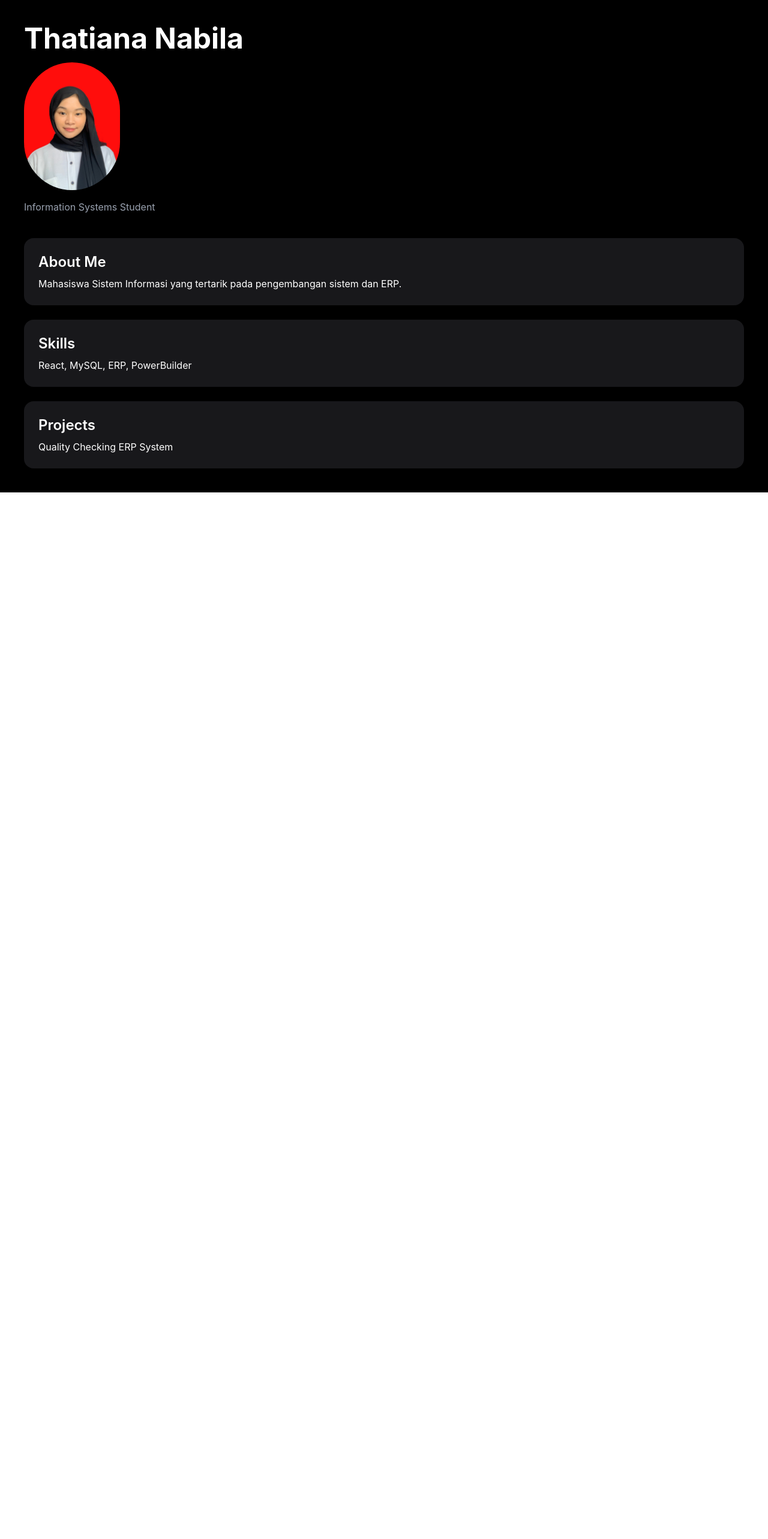
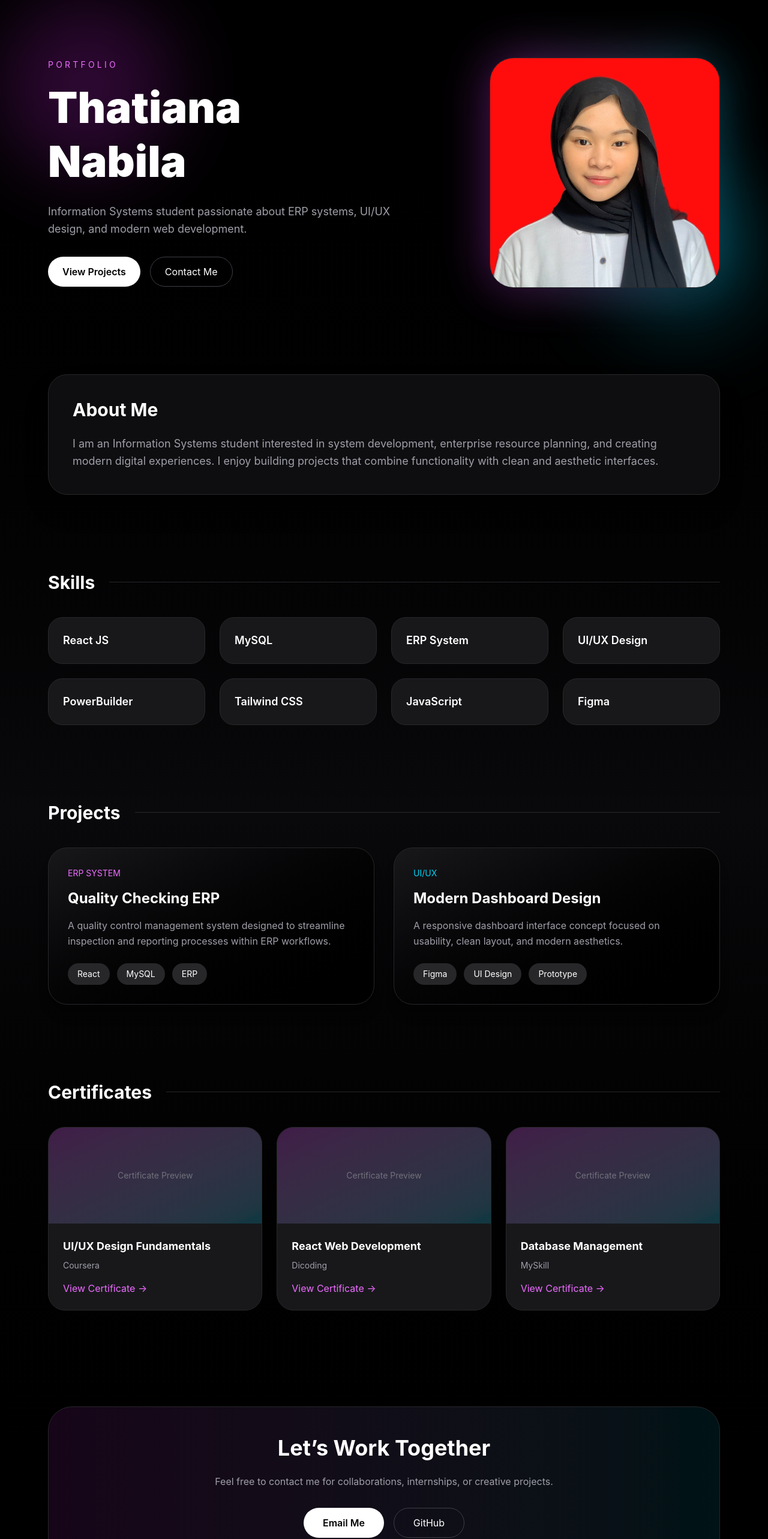
Before and after one commit to thatiananabila/Portofolio, a React (Vite) app: page / in a window 1280 px wide. Shown: the top 2566 px of the page at 60% size. Before the commit the page ends 821 px from the top, so only its background shows below. Built offline with nearby package versions, Linux system fonts and the light colour scheme.

Commit message:
update portfolio design

```diff
--- a/src/App.jsx
+++ b/src/App.jsx
@@ -1,54 +1,228 @@
-import foto from './assets/Thatiana.jpg'
-
 export default function App() {
   return (
-    <div className="min-h-screen bg-black text-white p-10">
-      <h1 className="text-5xl font-bold mb-4">
-        Thatiana Nabila
+    <div className="min-h-screen bg-gradient-to-b from-black via-zinc-950 to-black text-white overflow-hidden">
+      {/* HERO */}
+      <section className="px-8 md:px-20 pt-24 pb-20 relative">
+        <div className="absolute top-0 left-0 w-72 h-72 bg-fuchsia-500/20 rounded-full blur-3xl" />
+        <div className="absolute bottom-0 right-0 w-72 h-72 bg-cyan-500/20 rounded-full blur-3xl" />
+
+        <div className="relative z-10 flex flex-col md:flex-row items-center justify-between gap-14">
+          <div className="max-w-2xl">
+            <p className="text-fuchsia-400 mb-4 tracking-[0.3em] uppercase text-sm">
+              Portfolio
+            </p>
+
+            <h1 className="text-5xl md:text-7xl font-black leading-tight mb-6">
+              Thatiana
+              <br />
+              Nabila
             </h1>
 
-<img
-  src={foto}
-  alt="foto"
-  className="w-40 rounded-full mb-4"
-/>
-
-      <p className="text-gray-400 mb-10">
-        Information Systems Student
+            <p className="text-zinc-400 text-lg leading-relaxed mb-8 max-w-xl">
+              Information Systems student passionate about ERP systems,
+              UI/UX design, and modern web development.
             </p>
 
-      <div className="grid gap-6">
-        <div className="bg-zinc-900 p-6 rounded-2xl">
-          <h2 className="text-2xl font-semibold mb-2">
-            About Me
-          </h2>
+            <div className="flex gap-4 flex-wrap">
+              <button className="bg-white text-black px-6 py-3 rounded-full font-semibold hover:scale-105 transition duration-300">
+                View Projects
+              </button>
 
-          <p>
-            Mahasiswa Sistem Informasi yang tertarik pada
-            pengembangan sistem dan ERP.
+              <button className="border border-zinc-700 px-6 py-3 rounded-full hover:bg-zinc-900 transition duration-300">
+                Contact Me
+              </button>
+            </div>
+          </div>
+
+          <div className="relative">
+            <div className="absolute inset-0 bg-gradient-to-r from-fuchsia-500 to-cyan-500 rounded-[40px] blur-2xl opacity-40" />
+
+            <img
+              src="/src/assets/Thatiana.jpg"
+              alt="profile"
+              className="relative w-72 h-72 md:w-96 md:h-96 object-cover rounded-[40px] border border-zinc-800 shadow-2xl"
+            />
+          </div>
+        </div>
+      </section>
+
+      {/* ABOUT */}
+      <section className="px-8 md:px-20 py-16">
+        <div className="bg-zinc-900/60 border border-zinc-800 rounded-[32px] p-10 backdrop-blur-xl shadow-2xl">
+          <h2 className="text-3xl font-bold mb-6">About Me</h2>
+
+          <p className="text-zinc-400 leading-relaxed text-lg">
+            I am an Information Systems student interested in system
+            development, enterprise resource planning, and creating modern
+            digital experiences. I enjoy building projects that combine
+            functionality with clean and aesthetic interfaces.
           </p>
         </div>
+      </section>
 
-        <div className="bg-zinc-900 p-6 rounded-2xl">
-          <h2 className="text-2xl font-semibold mb-2">
-            Skills
-          </h2>
-
-          <p>
-            React, MySQL, ERP, PowerBuilder
-          </p>
+      {/* SKILLS */}
+      <section className="px-8 md:px-20 py-16">
+        <div className="flex items-center justify-between mb-10">
+          <h2 className="text-3xl font-bold">Skills</h2>
+          <div className="h-[1px] bg-zinc-800 flex-1 ml-6" />
         </div>
 
-        <div className="bg-zinc-900 p-6 rounded-2xl">
-          <h2 className="text-2xl font-semibold mb-2">
-            Projects
-          </h2>
+        <div className="grid md:grid-cols-4 gap-6">
+          {[
+            'React JS',
+            'MySQL',
+            'ERP System',
+            'UI/UX Design',
+            'PowerBuilder',
+            'Tailwind CSS',
+            'JavaScript',
+            'Figma',
+          ].map((skill) => (
+            <div
+              key={skill}
+              className="bg-zinc-900 border border-zinc-800 rounded-3xl p-6 hover:-translate-y-2 transition duration-300 hover:border-fuchsia-500"
+            >
+              <h3 className="font-semibold text-lg">{skill}</h3>
+            </div>
+          ))}
+        </div>
+      </section>
 
-          <p>
-            Quality Checking ERP System
+      {/* PROJECTS */}
+      <section className="px-8 md:px-20 py-16">
+        <div className="flex items-center justify-between mb-10">
+          <h2 className="text-3xl font-bold">Projects</h2>
+          <div className="h-[1px] bg-zinc-800 flex-1 ml-6" />
+        </div>
+
+        <div className="grid md:grid-cols-2 gap-8">
+          <div className="bg-gradient-to-br from-zinc-900 to-black border border-zinc-800 rounded-[32px] p-8 hover:scale-[1.02] transition duration-300 shadow-xl">
+            <p className="text-fuchsia-400 text-sm mb-4">ERP SYSTEM</p>
+
+            <h3 className="text-2xl font-bold mb-4">
+              Quality Checking ERP
+            </h3>
+
+            <p className="text-zinc-400 leading-relaxed mb-6">
+              A quality control management system designed to streamline
+              inspection and reporting processes within ERP workflows.
             </p>
+
+            <div className="flex gap-3 flex-wrap">
+              <span className="bg-zinc-800 px-4 py-2 rounded-full text-sm">
+                React
+              </span>
+
+              <span className="bg-zinc-800 px-4 py-2 rounded-full text-sm">
+                MySQL
+              </span>
+
+              <span className="bg-zinc-800 px-4 py-2 rounded-full text-sm">
+                ERP
+              </span>
+            </div>
+          </div>
+
+          <div className="bg-gradient-to-br from-zinc-900 to-black border border-zinc-800 rounded-[32px] p-8 hover:scale-[1.02] transition duration-300 shadow-xl">
+            <p className="text-cyan-400 text-sm mb-4">UI/UX</p>
+
+            <h3 className="text-2xl font-bold mb-4">
+              Modern Dashboard Design
+            </h3>
+
+            <p className="text-zinc-400 leading-relaxed mb-6">
+              A responsive dashboard interface concept focused on usability,
+              clean layout, and modern aesthetics.
+            </p>
+
+            <div className="flex gap-3 flex-wrap">
+              <span className="bg-zinc-800 px-4 py-2 rounded-full text-sm">
+                Figma
+              </span>
+
+              <span className="bg-zinc-800 px-4 py-2 rounded-full text-sm">
+                UI Design
+              </span>
+
+              <span className="bg-zinc-800 px-4 py-2 rounded-full text-sm">
+                Prototype
+              </span>
             </div>
           </div>
         </div>
+      </section>
+
+      {/* CERTIFICATES */}
+      <section className="px-8 md:px-20 py-16">
+        <div className="flex items-center justify-between mb-10">
+          <h2 className="text-3xl font-bold">Certificates</h2>
+          <div className="h-[1px] bg-zinc-800 flex-1 ml-6" />
+        </div>
+
+        <div className="grid md:grid-cols-3 gap-6">
+          {[
+            {
+              title: 'UI/UX Design Fundamentals',
+              issuer: 'Coursera',
+            },
+            {
+              title: 'React Web Development',
+              issuer: 'Dicoding',
+            },
+            {
+              title: 'Database Management',
+              issuer: 'MySkill',
+            },
+          ].map((cert) => (
+            <div
+              key={cert.title}
+              className="bg-zinc-900 border border-zinc-800 rounded-[28px] overflow-hidden hover:-translate-y-2 transition duration-300"
+            >
+              <div className="h-40 bg-gradient-to-br from-fuchsia-500/20 to-cyan-500/20 flex items-center justify-center text-zinc-500 text-sm">
+                Certificate Preview
+              </div>
+
+              <div className="p-6">
+                <h3 className="font-bold text-lg mb-2">
+                  {cert.title}
+                </h3>
+
+                <p className="text-zinc-400 text-sm mb-4">
+                  {cert.issuer}
+                </p>
+
+                <button className="text-fuchsia-400 hover:text-fuchsia-300 transition">
+                  View Certificate →
+                </button>
+              </div>
+            </div>
+          ))}
+        </div>
+      </section>
+
+      {/* CONTACT */}
+      <section className="px-8 md:px-20 py-24">
+        <div className="bg-gradient-to-r from-fuchsia-500/10 to-cyan-500/10 border border-zinc-800 rounded-[40px] p-12 text-center backdrop-blur-xl">
+          <h2 className="text-4xl font-bold mb-6">
+            Let’s Work Together
+          </h2>
+
+          <p className="text-zinc-400 mb-8 max-w-2xl mx-auto">
+            Feel free to contact me for collaborations, internships, or
+            creative projects.
+          </p>
+
+          <div className="flex justify-center gap-4 flex-wrap">
+            <button className="bg-white text-black px-8 py-3 rounded-full font-semibold hover:scale-105 transition duration-300">
+              Email Me
+            </button>
+
+            <button className="border border-zinc-700 px-8 py-3 rounded-full hover:bg-zinc-900 transition duration-300">
+              GitHub
+            </button>
+          </div>
+        </div>
+      </section>
+    </div>
   )
 }
```
Lines whose indentation alone changed are shown as unchanged.
